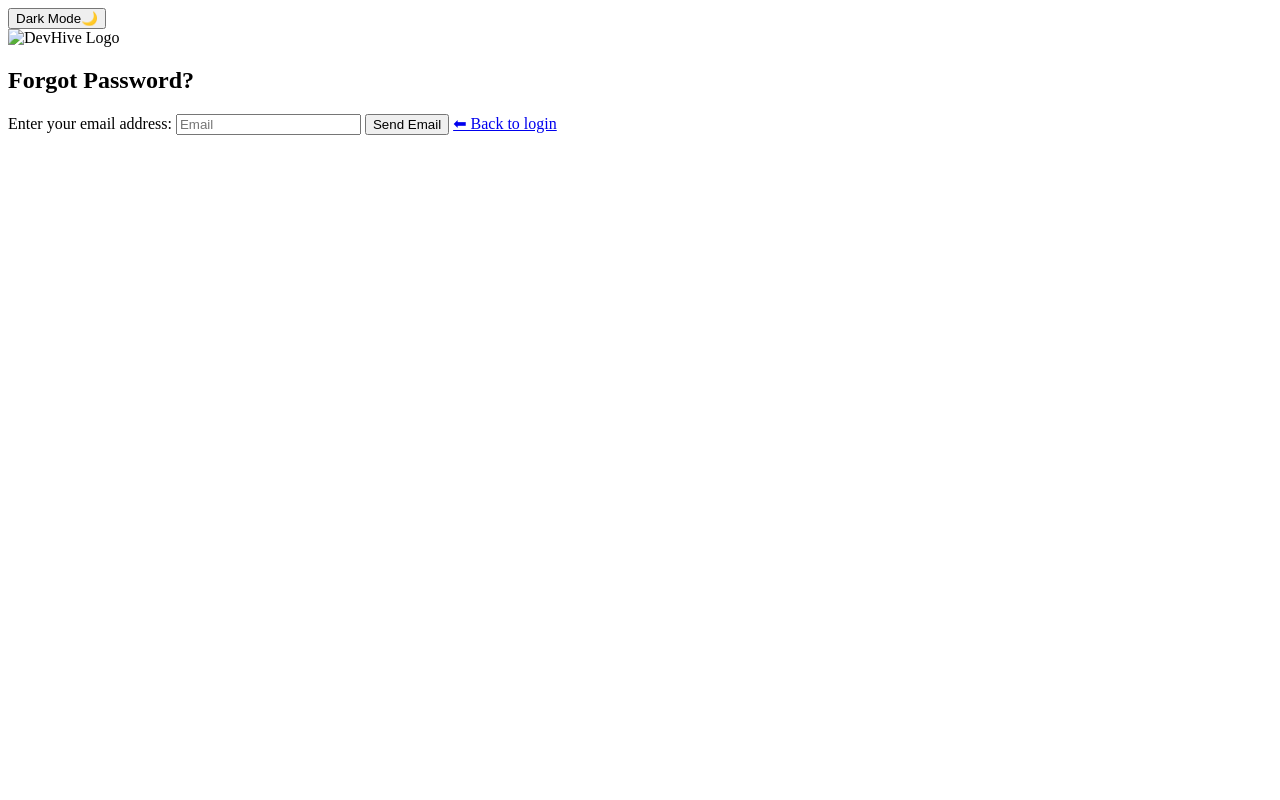
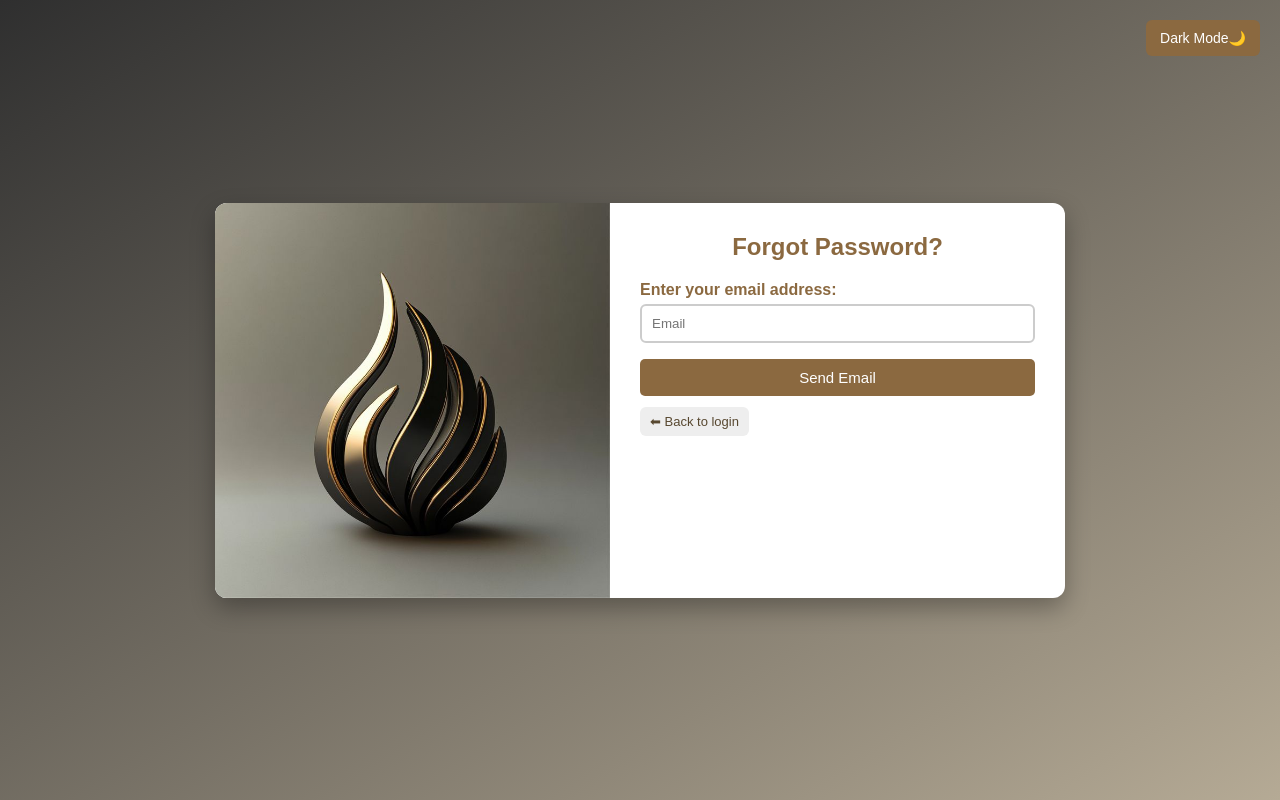
Before and after one commit to Abd-Elrahman-Jehad/auth-pages-html-css, a plain HTML site: page docs/forgot-password.html in a window 1280 px wide. Drawn offline with Linux system fonts and the light colour scheme; the site is published under a folder, as on GitHub Pages, so addresses that start at the root find nothing.

Commit message:
Update image and stylesheet paths in forgot-password.html

```diff
--- a/docs/forgot-password.html
+++ b/docs/forgot-password.html
@@ -3,8 +3,8 @@
   <head>
     <meta charset="UTF-8" />
     <title>Forgot Password - DevHive</title>
-    <link rel="icon" href="/images/0b937b3954637851d57229986a4d6f50.jpg" />
-    <link rel="stylesheet" href="/css/forget.css" />
+    <link rel="icon" href="images/0b937b3954637851d57229986a4d6f50.jpg" />
+    <link rel="stylesheet" href="css/forget.css" />
   </head>
   <body>
     <!-- == Button to activate simple mode == -->
@@ -15,7 +15,7 @@
       <!-- == Left Part - Logo == -->
       <div class="login-left">
         <img
-          src="/images/0b937b3954637851d57229986a4d6f50.jpg"
+          src="images/0b937b3954637851d57229986a4d6f50.jpg"
           alt="DevHive Logo"
           class="logo-img"
         />
@@ -33,7 +33,7 @@
           <input type="submit" value="Send Email" />
 
           <!-- == Back Button == -->
-          <a href="login.html" class="back-btn">⬅ Back to login</a>
+          <a href="index.html" class="back-btn">⬅ Back to login</a>
         </form>
       </div>
     </div>
```
